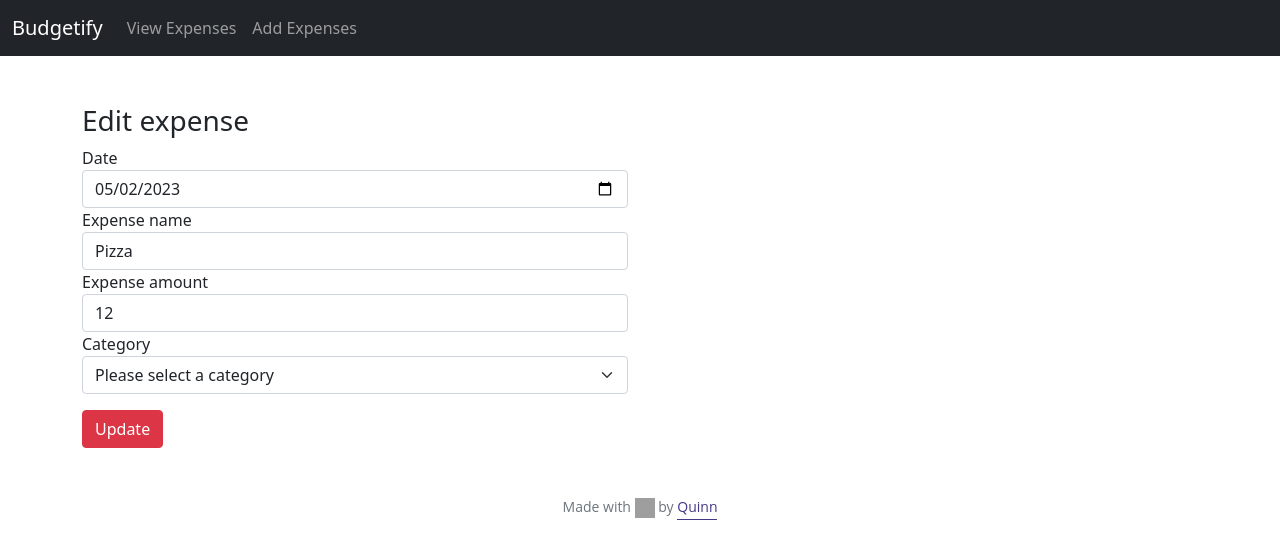
After one commit to wanyingng/Budgetify, a Flask app: page /edit/3 in a window 1280 px wide. The commit adds this page. Shown: the top 559 px of the page. Run offline with Flask 3, Linux system fonts and the light colour scheme; data comes from the database, SQL or seed files in the repository; both versions use the stored data as it was after the commit; grey boxes are pictures that could not be loaded.

Commit message:
feat(budgetify): edit expense

```diff
--- a/app.py
+++ b/app.py
@@ -51,7 +51,7 @@ def addexpense():
         return render_template('add.html')
 
 
-@app.route('/delete/<int:id>', methods=['GET', 'POST'])
+@app.route('/delete/<int:id>')
 def delete(id):
     """Delete an existing expense record"""
     # Retrieve the first entry that matches the specified id from the query
@@ -63,5 +63,29 @@ def delete(id):
     return redirect('/')
 
 
+@app.route('/edit/<int:id>', methods=['GET', 'POST'])
+def edit(id):
+    """Update an existing expense record"""
+    if request.method == "POST":
+        id = request.form['id']
+        date = request.form['date']
+        expensename = request.form['expensename']
+        amount = request.form['amount']
+        category = request.form['category']
+        # Assign the new properties retrieved from form to the properties of the expense object in database
+        expense = Expenses.query.filter_by(id=id).first()
+        expense.date = date
+        expense.name = expensename
+        expense.amount = amount
+        expense.category = category
+        # Commit the changes to database
+        db.session.commit()
+        return redirect('/')
+    else:
+        # Retrieve the first entry that matches the specified id from the query
+        expense = Expenses.query.filter_by(id=id).first()
+        return render_template('edit.html', expense=expense)
+
+
 if __name__ == '__main__':
     app.run(debug=True)
--- /dev/null
+++ b/static/main.js
@@ -0,0 +1,6 @@
+document.querySelectorAll(".nav-link").forEach((link) => {
+    if (link.href === window.location.href) {
+        link.classList.add("active");
+        link.setAttribute("aria-current", "page");
+    }
+});
--- /dev/null
+++ b/templates/edit.html
@@ -0,0 +1,41 @@
+{% extends "layout.html" %}
+
+{% block title %}
+    Edit Expense - Budgetify
+{% endblock %}
+
+{% block main %}
+    <div class="container">
+        <div class="row">
+            <div class="col-md-6">
+                <h3 class="mt-5">Edit expense</h3>
+                <form action="/edit/{{ expense.id }}" method="POST">
+                    <input type="hidden" value="{{ expense.id }}" name="id" id="">
+                    <div class="form-group">
+                        <label for="">Date</label>
+                        <input class="form-control" value="{{ expense.date }}" type="date" name="date" id="date">
+                    </div>
+                    <div class="form-group">
+                        <label for="">Expense name</label>
+                        <input class="form-control" value="{{ expense.name }}" type="text" name="expensename" id="expensename">
+                    </div>
+                    <div class="form-group">
+                        <label for="">Expense amount</label>
+                        <input class="form-control" value="{{ expense.amount }}" type="text" name="amount" id="amount">
+                    </div>
+                    <div class="form-group mb-3">
+                        <label for="">Category</label>
+                        <select class="form-select" name="category" id="category">
+                            <option disabled selected>Please select a category</option>
+                            <option value="Food">Food</option>
+                            <option value="Entertainment">Entertainment</option>
+                            <option value="Business">Business</option>
+                            <option value="Other">Other</option>
+                        </select>
+                    </div>
+                    <button class="btn btn-danger" type="submit">Update</button>
+                </form>
+            </div>
+        </div>
+    </div>
+{% endblock %}
--- a/templates/index.html
+++ b/templates/index.html
@@ -20,7 +20,7 @@
                             <span class="badge bg-primary">{{ expense.category }}</span>
                         </div>
                         <div class="col-md-2">
-                            <a href="#" class="btn btn-sm btn-success">Edit</a>
+                            <a href="edit/{{ expense.id }}" class="btn btn-sm btn-success">Edit</a>
                         </div>
                         <div class="col-md-2">
                             <a href="delete/{{ expense.id }}" class="btn btn-sm btn-danger">Delete</a>
--- a/templates/layout.html
+++ b/templates/layout.html
@@ -24,7 +24,7 @@
               <div class="collapse navbar-collapse" id="navbarNav">
                 <ul class="navbar-nav">
                   <li class="nav-item">
-                    <a class="nav-link active" aria-current="page" href="/">View Expenses</a>
+                    <a class="nav-link" href="/">View Expenses</a>
                   </li>
                   <li class="nav-item">
                     <a class="nav-link" href="/addexpense">Add Expenses</a>
@@ -47,5 +47,6 @@
                     href="https://github.com/xlepotato">Quinn</a>
             </p>
         </footer>
+        <script src="/static/main.js"></script>
     </body>
 </html>
```
Also changed, not shown: budget.db.
